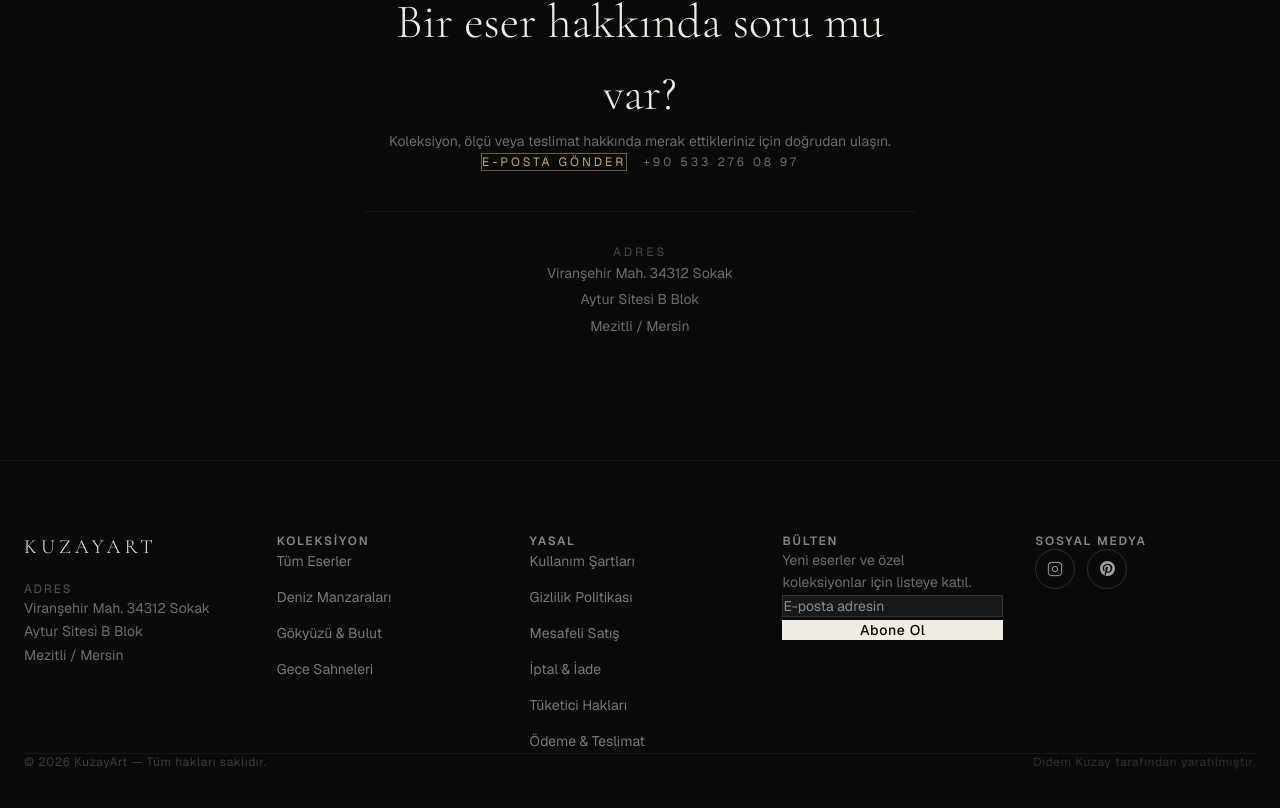
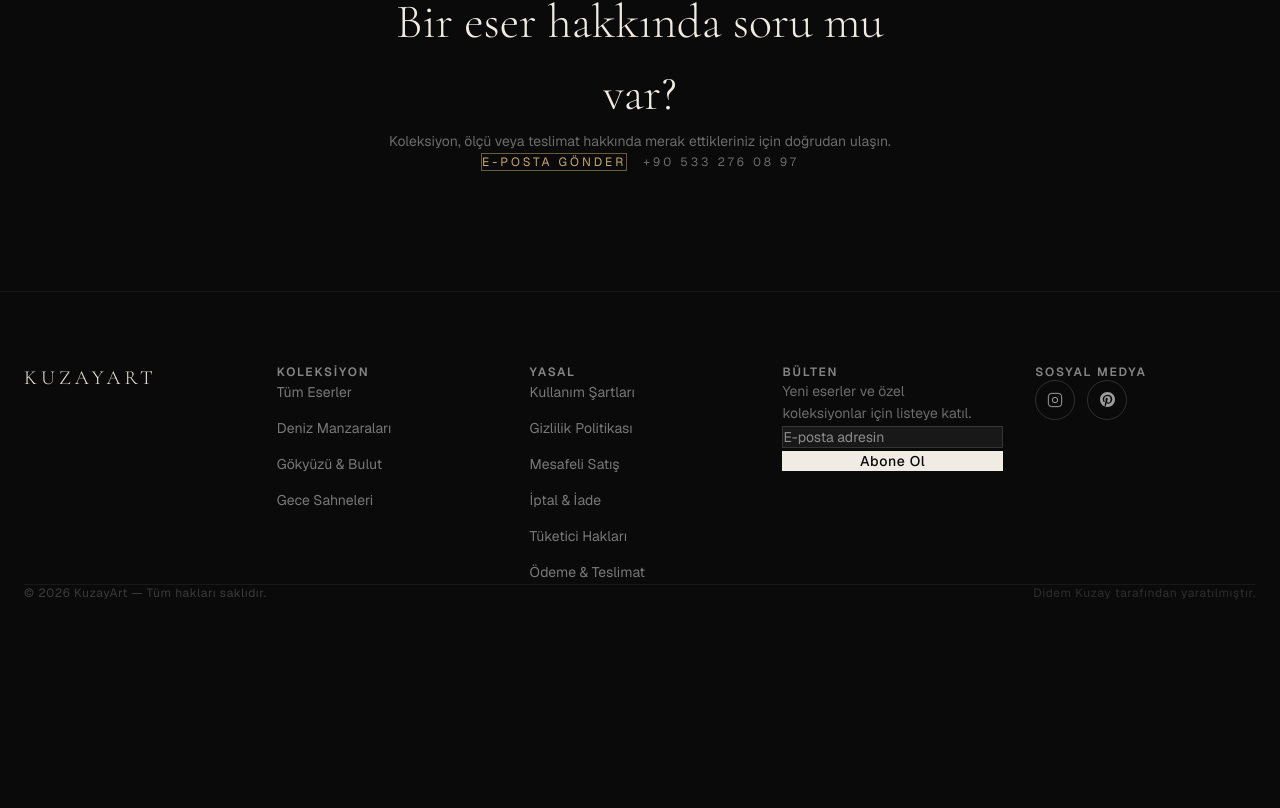
Before and after one commit to TahaSahin02/kuzayart, a Next.js app: page /hakkinda in a window 1280 px wide. Shown: the part 2244-3052 px from the top of the page. After the commit the page ends 2917 px from the top, so only its background shows below. Built offline with nearby package versions, Linux system fonts and the light colour scheme; no server answers.

Commit message:
Remove address from footer and about page

```diff
--- a/src/app/hakkinda/page.tsx
+++ b/src/app/hakkinda/page.tsx
@@ -177,17 +177,6 @@
               </a>
             </div>
 
-            {/* Address */}
-            <div style={{ marginTop: "40px", paddingTop: "32px", borderTop: "1px solid rgba(255,255,255,0.06)" }}>
-              <p className="text-xs tracking-[0.25em] uppercase mb-3" style={{ color: "rgba(255,255,255,0.25)" }}>
-                {t("contact.addressLabel")}
-              </p>
-              {t("contact.addressValue").split("\n").map((line, i) => (
-                <p key={i} className="text-sm" style={{ color: "rgba(255,255,255,0.4)", lineHeight: 1.9 }}>
-                  {line}
-                </p>
-              ))}
-            </div>
           </div>
         </section>
 
--- a/src/components/Footer.tsx
+++ b/src/components/Footer.tsx
@@ -42,16 +42,6 @@
                 KuzayArt
               </span>
             </Link>
-            <div style={{ marginTop: "20px" }}>
-              <p className="text-xs tracking-[0.15em] uppercase mb-2" style={{ color: "rgba(255,255,255,0.3)" }}>
-                {t("contact.addressLabel")}
-              </p>
-              {t("contact.addressValue").split("\n").map((line, i) => (
-                <p key={i} className="text-sm" style={{ color: "rgba(255,255,255,0.4)", lineHeight: 1.7 }}>
-                  {line}
-                </p>
-              ))}
-            </div>
           </div>
 
           {/* Collection */}
```
